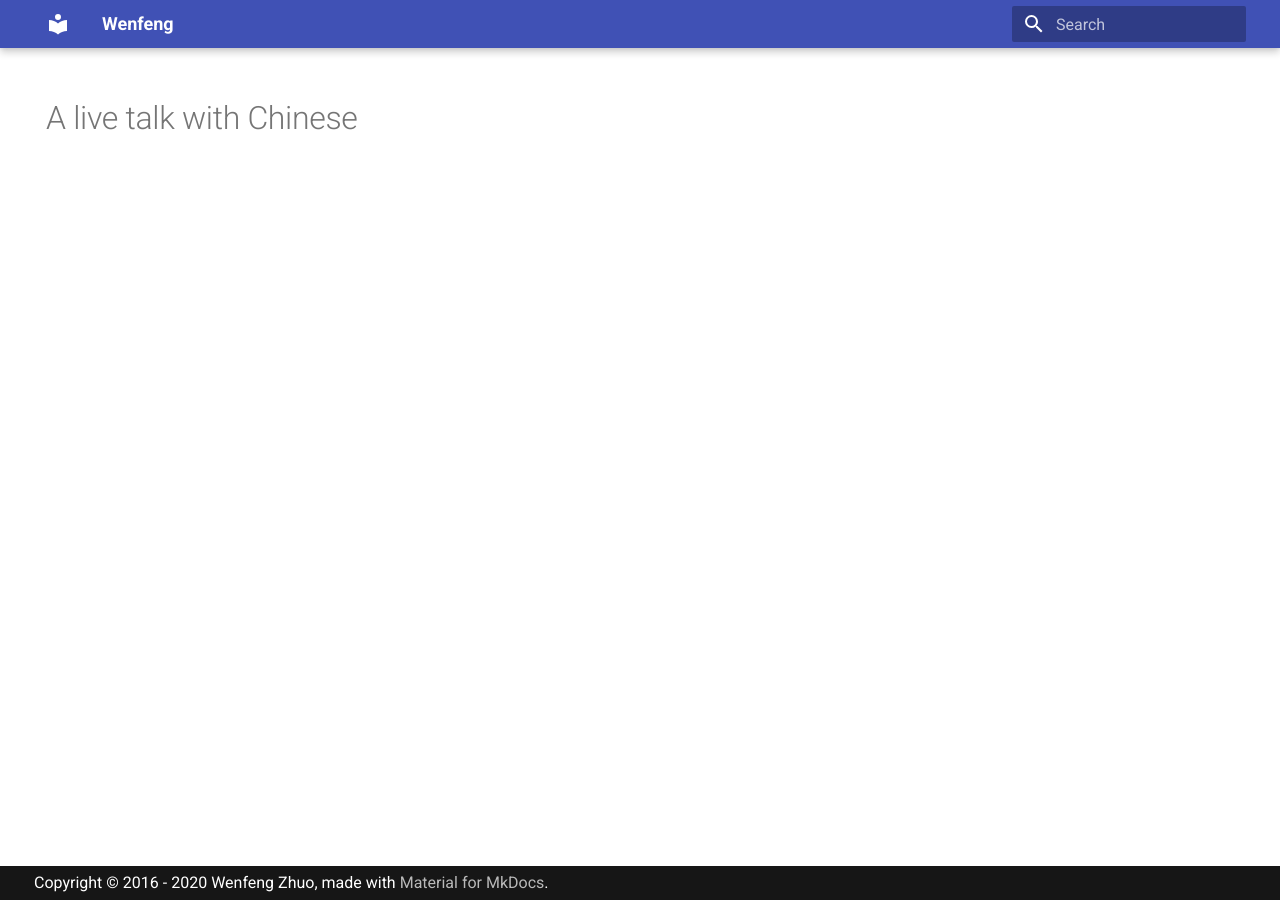
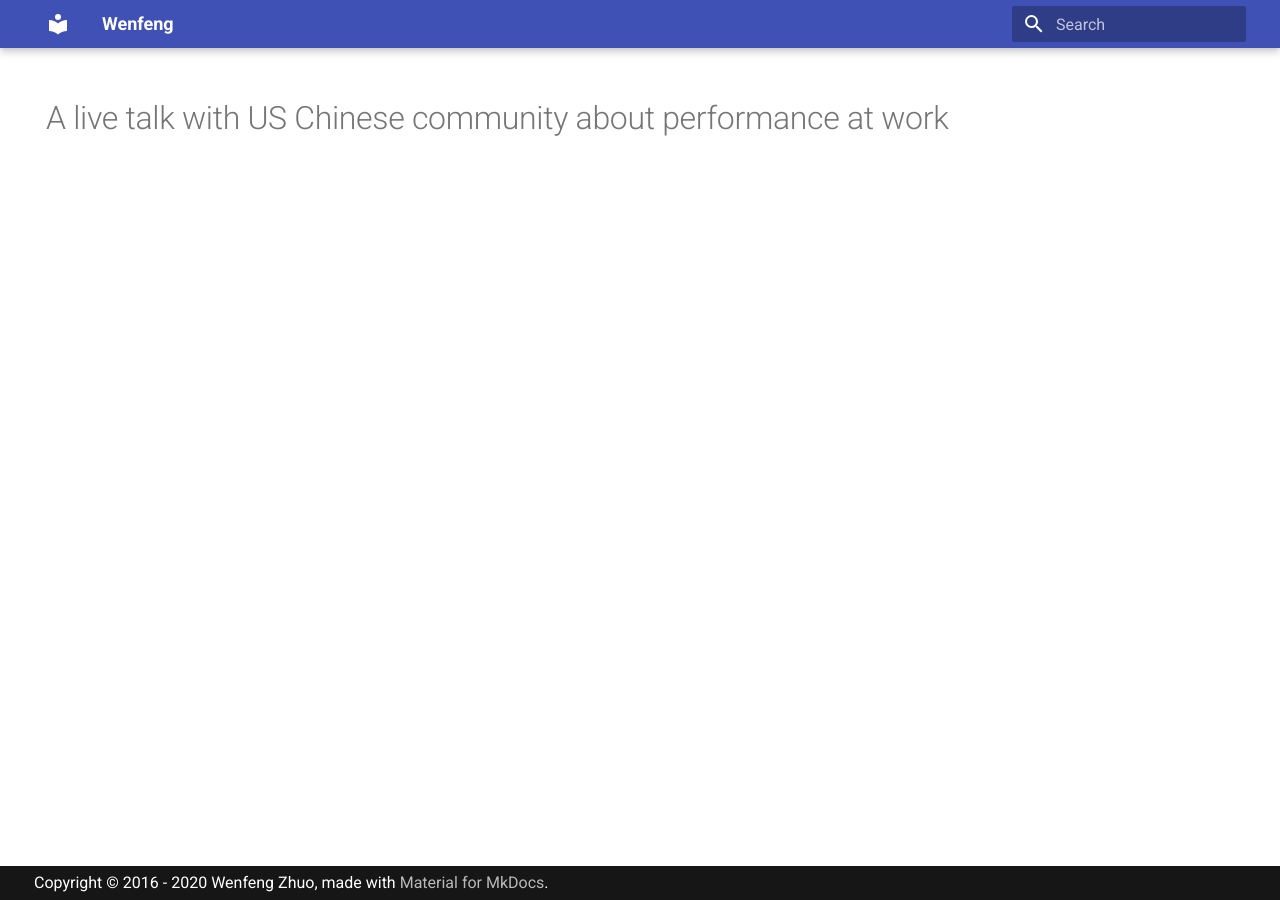
Before and after one commit to wenfengzhuo/blog, an MkDocs documentation site: the page built from docs/managemnt-talk-1.md, in a window 1280 px wide. Built offline with MkDocs 1.6.1 and Material for MkDocs 9.7.7, drawn with Linux system fonts in a browser that asks for light colours.

Commit message:
docs/managemnt-talk-1.md updated from https://stackedit.io/

```diff
--- a/docs/managemnt-talk-1.md
+++ b/docs/managemnt-talk-1.md
@@ -2,8 +2,9 @@
 layout: post
 comments: true
 categories: resources
-title: A live talk with Chinese
+title: A live talk with US Chinese community about performance at work
 ---
+
 <!--stackedit_data:
-eyJoaXN0b3J5IjpbMTczMTc0MjE2N119
+eyJoaXN0b3J5IjpbMTgxNDY0MDU0NV19
 -->
```
